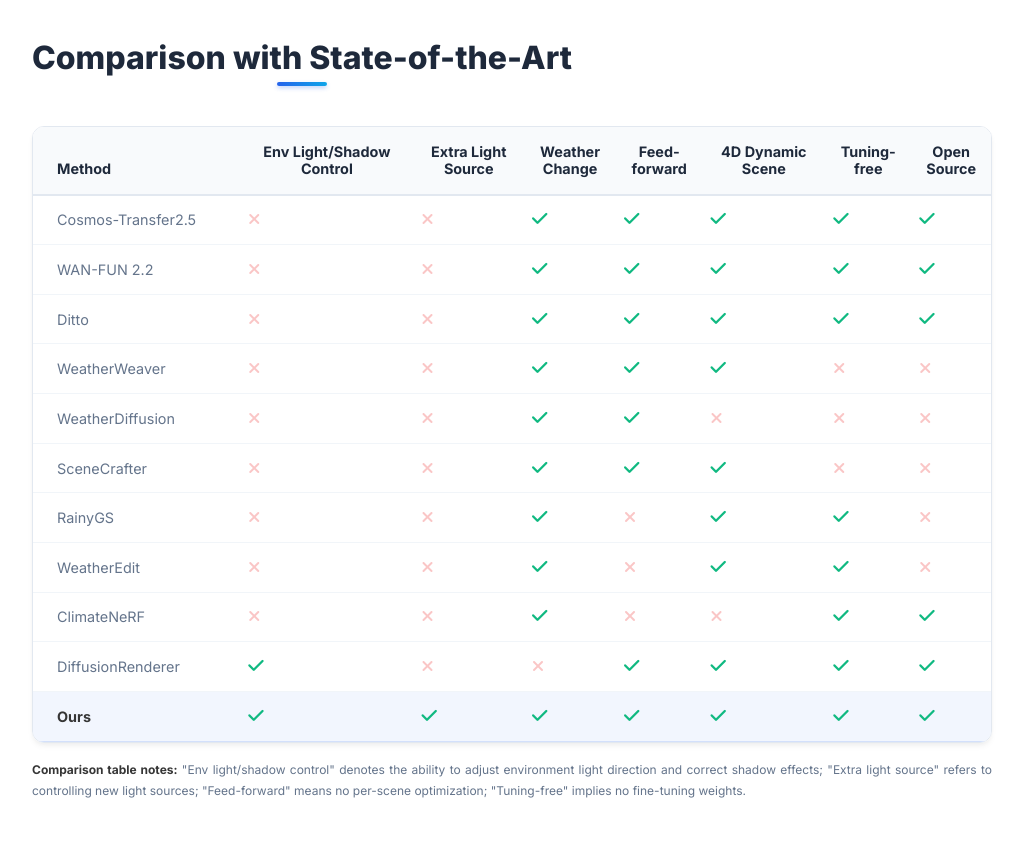
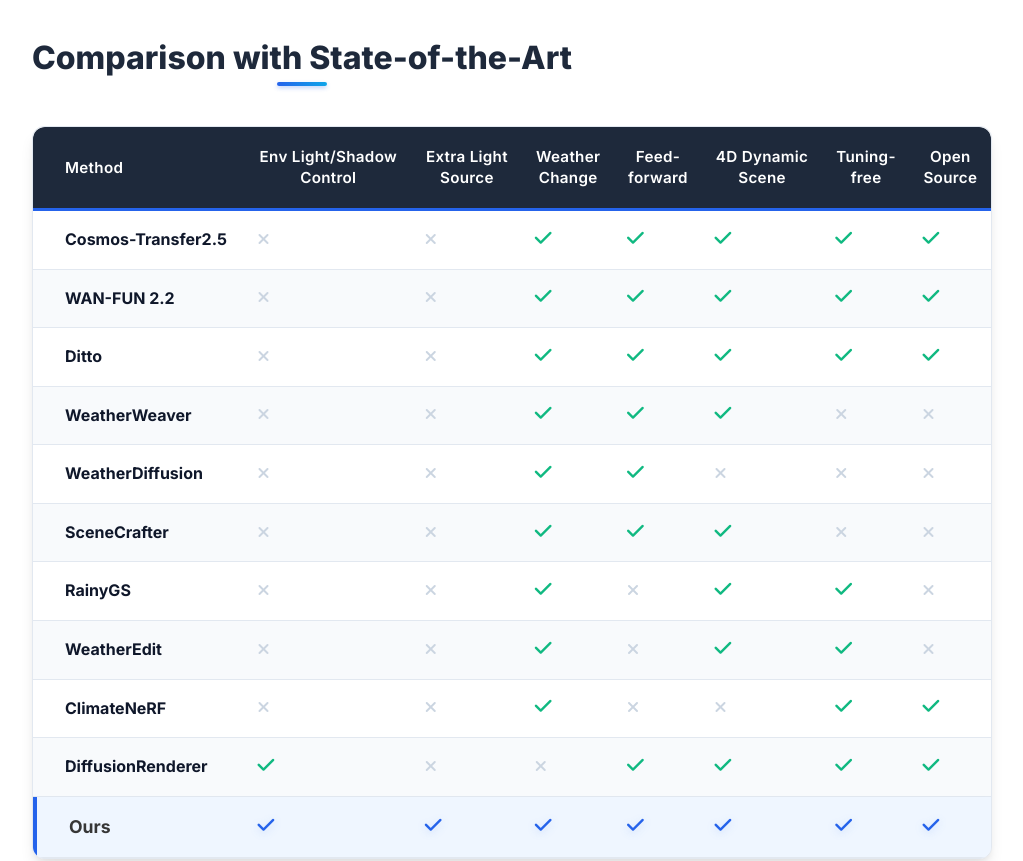
Before and after one commit to Weitao-Xiong/AutoWeather4D, a plain HTML site: page index.html in a window 1280 px wide. Shown: the part 3780-4641 px from the top of the page, without its empty margins (128-1151 px from the left). Drawn offline with nearby package versions, Linux system fonts and the light colour scheme; some icons are missing.

Commit message:
Enhance comparison table with high contrast design and zebra striping

```diff
--- a/static/css/index.css
+++ b/static/css/index.css
@@ -1115,79 +1115,123 @@ a:focus {
 }
 
 /* ========================
-   Comparison Table Styles
+   Pro Comparison Table (High Contrast)
    ======================== */
 .table-container-custom {
-  overflow-x: auto; /* 允许小屏幕横向滚动 */
-  margin-bottom: 1rem;
+  overflow-x: auto;
+  margin-bottom: 2rem;
   border-radius: 12px;
-  box-shadow: 0 4px 6px -1px rgba(0, 0, 0, 0.05), 0 2px 4px -1px rgba(0, 0, 0, 0.03);
+  /* 给整个表格加一个漂亮的投影，增加立体感 */
+  box-shadow: 0 10px 15px -3px rgba(0, 0, 0, 0.1), 0 4px 6px -2px rgba(0, 0, 0, 0.05);
   border: 1px solid var(--border-color);
+  background: white;
 }
 
 .comparison-table {
   width: 100%;
-  border-collapse: collapse;
-  background-color: white;
-  font-family: 'Inter', sans-serif;
-  font-size: 0.9rem;
+  border-collapse: separate; /* 允许圆角 */
+  border-spacing: 0;
+  font-family: 'Inter', -apple-system, BlinkMacSystemFont, sans-serif;
+  font-size: 0.95rem; /* 稍微大一点，看清字 */
 }
 
-/* 表头样式 */
+/* --- 表头设计：深色背景，白字，高对比度 --- */
 .comparison-table thead th {
-  background-color: #f8fafc;
-  color: var(--text-primary);
-  font-weight: 700;
+  background-color: #1e293b; /* 深蓝灰色背景 */
+  color: #ffffff;            /* 白色文字 */
+  font-weight: 600;
   text-align: center;
-  padding: 1rem 0.5rem;
-  border-bottom: 2px solid var(--border-color);
-  vertical-align: bottom; /* 文字底部对齐 */
-  line-height: 1.2;
+  padding: 1.2rem 0.8rem;    /* 增加高度，不挤 */
+  letter-spacing: 0.02em;    /* 字间距微调 */
+  border-bottom: 3px solid var(--primary-color); /* 底部加一条亮线 */
+  line-height: 1.4;
+  vertical-align: middle;
 }
 
-/* 第一列（方法名）靠左对齐 */
-.comparison-table th.method-col,
+/* 第一列（Method）表头特殊处理 */
+.comparison-table thead th.method-col {
+  text-align: left;
+  padding-left: 2rem;
+  border-top-left-radius: 12px; /* 左上圆角 */
+}
+
+/* 最后一列圆角 */
+.comparison-table thead th:last-child {
+  border-top-right-radius: 12px;
+}
+
+/* --- 内容行设计 --- */
+.comparison-table td {
+  padding: 1rem 0.8rem; /* 这里的 padding 决定了行高，大一点才舒服 */
+  text-align: center;
+  border-bottom: 1px solid #e2e8f0;
+  vertical-align: middle;
+  color: #64748b; /* 普通图标/文字用灰色，不抢眼 */
+  transition: background-color 0.2s;
+}
+
+/* 第一列（方法名）：加粗，深色 */
 .comparison-table td.method-name {
   text-align: left;
-  padding-left: 1.5rem;
-  min-width: 160px; /* 防止方法名换行太难看 */
+  padding-left: 2rem;
+  font-weight: 700;
+  color: #0f172a; /* 深黑色，突出方法名 */
+  font-size: 1rem;
 }
 
-/* 单元格通用样式 */
-.comparison-table td {
-  padding: 0.8rem 0.5rem;
-  text-align: center;
-  border-bottom: 1px solid #f1f5f9;
-  vertical-align: middle;
-  color: var(--text-secondary);
+/* --- 斑马纹：隔行变色 --- */
+/* 让偶数行变成极淡的灰色，区分行与行 */
+.comparison-table tbody tr:nth-child(even) {
+  background-color: #f8fafc;
 }
 
-/* 图标颜色 */
+/* Hover 效果：鼠标划过变亮 */
+.comparison-table tbody tr:hover {
+  background-color: #f1f5f9;
+}
+
+/* --- OURS 行：重点高亮 --- */
+.comparison-table tr.ours-row {
+  background-color: #eff6ff !important; /* 浅蓝色背景 */
+  position: relative;
+  box-shadow: 0 4px 6px -1px rgba(59, 130, 246, 0.1); /* 微微浮起 */
+  z-index: 1;
+}
+
+/* Ours 行的第一列 */
+.comparison-table tr.ours-row td.method-name {
+  color: #2563eb; /* 品牌蓝 */
+  font-size: 1.1rem; /* 字号加大 */
+  position: relative;
+}
+
+/* 给 Ours 左边加一条明显的蓝线 */
+.comparison-table tr.ours-row td:first-child {
+  border-left: 4px solid #2563eb;
+}
+
+/* Ours 行内的图标颜色 */
+.comparison-table tr.ours-row .icon-check {
+  color: #2563eb; /* 对勾也变成蓝色 */
+  filter: drop-shadow(0 2px 4px rgba(37, 99, 235, 0.2)); /* 图标发光 */
+}
+
+/* 图标基础样式 */
 .icon-check {
-  color: #10b981; /* 翠绿色 */
-  font-size: 1.1rem;
+  color: #10b981; /* 绿色 */
+  font-size: 1.2rem;
 }
 
 .icon-cross {
-  color: #ef4444; /* 红色 */
-  opacity: 0.3;   /* 降低透明度，让原本的X不那么刺眼，突出Check */
+  color: #cbd5e1; /* 浅灰色叉号，极大降低视觉干扰 */
   font-size: 1rem;
 }
 
-/* --- 高亮 "Ours" 这一行 --- */
-.comparison-table tr.ours-row {
-  background-color: rgba(37, 99, 235, 0.06) !important; /* 你的主题蓝色的极淡版本 */
-  border-top: 1px solid rgba(37, 99, 235, 0.2);
-  border-bottom: 1px solid rgba(37, 99, 235, 0.2);
+/* 备注文字样式 */
+.content.is-size-7 {
+  margin-top: 1rem;
+  color: #94a3b8; /* 浅灰 */
+  padding: 0 1rem;
+  line-height: 1.6;
+  border-left: 3px solid #cbd5e1; /* 左侧装饰线 */
 }
-
-.comparison-table tr.ours-row td {
-  color: var(--primary-color);
-  font-weight: 600;
-  border-bottom: none;
-}
-
-/* 鼠标悬停效果 */
-.comparison-table tbody tr:hover:not(.ours-row) {
-  background-color: #f8fafc;
-}
```
